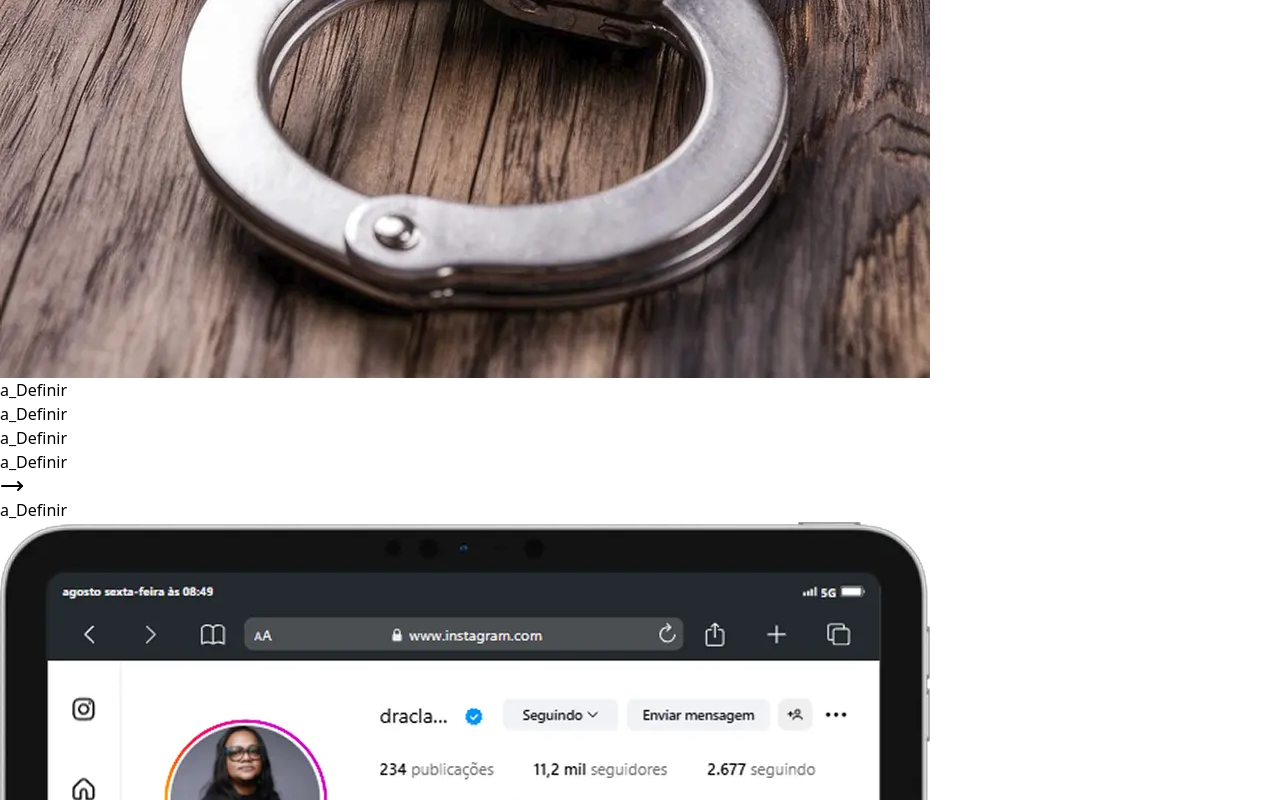
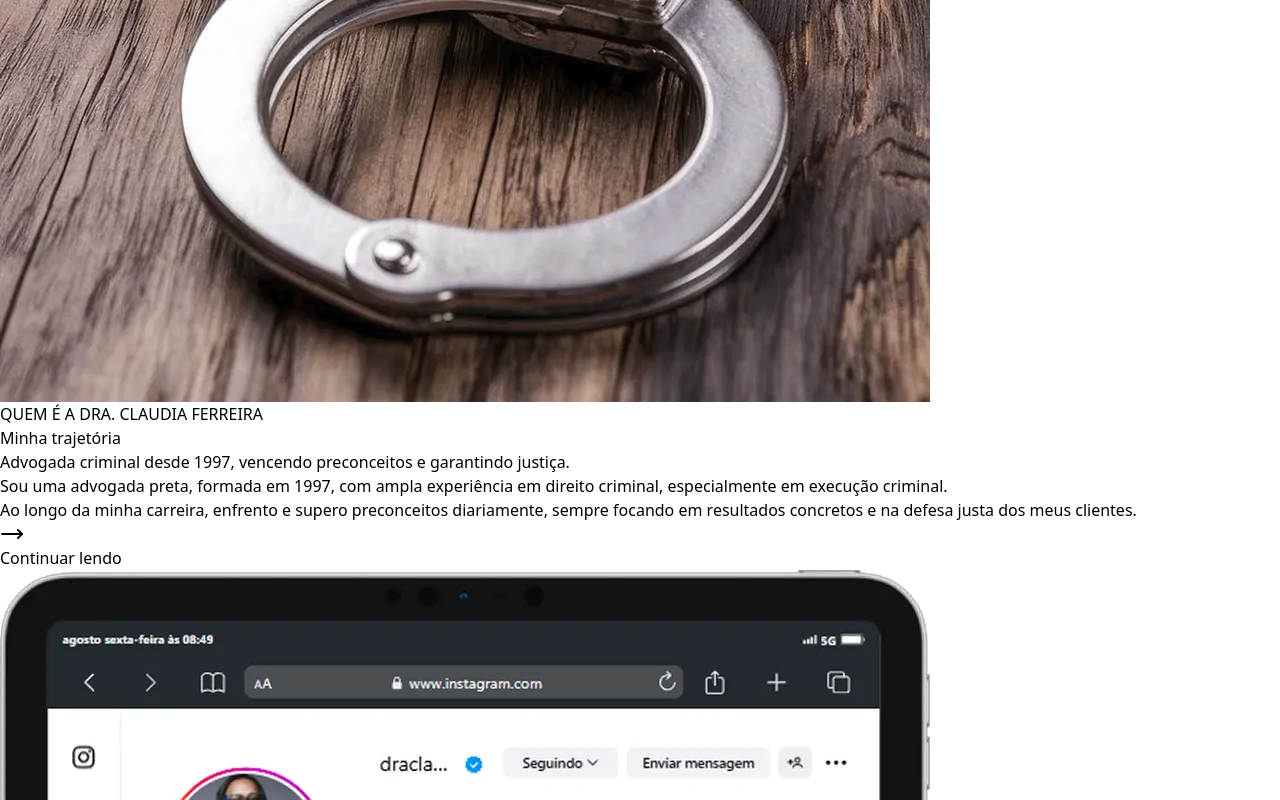
Before and after one commit to Paper-Street-Softwares/Dev-Template, a React (Vite) app: page / in a window 1280 px wide. Shown: the part 2000-2800 px from the top of the page. Built offline with nearby package versions, Linux system fonts and the light colour scheme; a web font is replaced by a local one.

Commit message:
fix: Finaliza seções

```diff
--- a/src/components/sectionElements/AboutFading.jsx
+++ b/src/components/sectionElements/AboutFading.jsx
@@ -1,8 +1,6 @@
-import { useTranslation } from "react-i18next";
+import { Trans } from "react-i18next";
 
 export default function AboutFading({ colorMode = "default" }) {
-  const { t } = useTranslation();
-
   // Classes de tema
   const textClasses = {
     dark: "text-white",
@@ -18,12 +16,11 @@ export default function AboutFading({ colorMode = "default" }) {
   const textClass = textClasses[colorMode] || textClasses.default;
   const fadeClass = fadeClasses[colorMode] || fadeClasses.default;
 
-  // Puxando o parágrafo do JSON de tradução
-  const aboutText = t("about.paragraph", { returnObjects: true });
-
   return (
     <div className={`relative font-secondFont text-paragraph4 ${textClass}`}>
-      {aboutText}
+      {/* Renderiza HTML/JSX do JSON */}
+      <Trans i18nKey="about.paragraph" />
+
       <div
         className={`bottom-0 absolute w-full h-[80px] bg-gradient-to-b from-transparent ${fadeClass}`}
       ></div>
--- a/src/components/sectionElements/ListGroupSocial.jsx
+++ b/src/components/sectionElements/ListGroupSocial.jsx
@@ -14,7 +14,7 @@ export default function ListGroupSocial({
 
   useEffect(() => {
     // IDs do menu (mesma ordem do pt.json)
-    const allIds = ["home", "service", "about", "faq"];
+    const allIds = ["home", "service", "about", "faq", "maps"];
 
     // Pega labels direto do pt.json via i18next
     const allLabels = t("navbar.menuItems", { returnObjects: true });
--- a/src/components/sectionElements/SidebarSocial.jsx
+++ b/src/components/sectionElements/SidebarSocial.jsx
@@ -9,6 +9,7 @@ import {
   ServerIcon,
   HelpCircle,
   AlignJustify,
+  MapPin,
 } from "lucide-react";
 import { Link as ScrollLink } from "react-scroll";
 import { Link as RouterLink } from "react-router-dom";
@@ -39,7 +40,13 @@ export default function SidebarSocial({ colorMode, mode = "blog" }) {
     }
   }, [mode, t]);
 
-  const icons = [<HomeIcon />, <UserSearch />, <ServerIcon />, <HelpCircle />];
+  const icons = [
+    <HomeIcon />,
+    <UserSearch />,
+    <ServerIcon />,
+    <HelpCircle />,
+    <MapPin />,
+  ];
 
   return (
     <div className="inset-0 z-10 flex">
--- a/src/components/sections/Maps.jsx
+++ b/src/components/sections/Maps.jsx
@@ -2,11 +2,13 @@ import SectionArea from "../sectionElements/SectionArea";
 import SectionWrapper from "../sectionElements/SectionWrapper";
 import MotionDivDownToUp from "../animation/MotionDivDownToUp";
 import React, { useState } from "react";
+import { useTranslation } from "react-i18next";
 
 import content from "../../content/content";
 import SectionHeader from "../sectionElements/SectionHeader";
 
 export default function Maps({ colorMode }) {
+  const { t } = useTranslation(); // Hook de tradução
   const [visible, setVisible] = useState(false);
   const [modalContent, setModalContent] = useState("");
   const [modalTitle, setModalTitle] = useState("");
@@ -31,9 +33,9 @@ export default function Maps({ colorMode }) {
         <MotionDivDownToUp className="flex flex-col justify-center w-full">
           <SectionHeader
             className="text-center"
-            miniTitle={content.texts.maps.minitag}
-            sectionHeaderTitle={content.texts.maps.title}
-            sectionHeaderSubtitle={content.texts.maps.subtitle}
+            miniTitle={t("maps.minitag")}
+            sectionHeaderTitle={t("maps.title")}
+            sectionHeaderSubtitle={t("maps.subtitle")}
             color="dark"
             type=""
             titleColorSet={titleColor}
@@ -42,7 +44,7 @@ export default function Maps({ colorMode }) {
           <div className="relative w-full h-auto bg-no-repeat bg-cover shadow-custom-opacity shadow-shadowMaps/50 desktop1:bg-center tablet1:w-full rounded-xl">
             <div className="opacity-90">
               <iframe
-                src={content.texts.maps.embedsrc}
+                src={t("maps.embedsrc")}
                 width="100%"
                 height=""
                 style={{ border: 0 }}
--- a/src/locales/pt.json
+++ b/src/locales/pt.json
@@ -4,7 +4,8 @@
       "home": "Início",
       "service": "Serviços",
       "about": "Sobre Nós",
-      "faq": "Perguntas Frequentes"
+      "faq": "Perguntas Frequentes",
+      "maps": "Mapa"
     },
     "ctaButtonText": "Contato",
     "ctaButtonTextResponsive": "Contato"
@@ -67,32 +68,31 @@
     }
   },
   "maps": {
-    "minitag": "A_Definir",
-    "title": "A_Definir",
-    "subtitle": "A_Definir",
-    "embedsrc": "A_Definir"
+    "minitag": "LOCALIZAÇÃO",
+    "title": "Encontre-nos em Guarulhos - SP",
+    "subtitle": "Visite nosso endereço e confira no mapa abaixo como chegar facilmente.",
+    "embedsrc": "https://www.google.com/maps/embed?pb=!1m18!1m12!1m3!1d3707.905613461239!2d-46.545077!3d-23.4515837!2m3!1f0!2f0!3f0!3m2!1i1024!2i768!4f13.1!3m3!1m2!1s0x94cef5101e3876fd%3A0xc7f92e395c146cb0!2sR.%20Santo%20Cristo%2C%2048%20-%20sala%201%20-%20Vila%20Fiuza%2C%20Guarulhos%20-%20SP%2C%2007094-150!5e1!3m2!1spt-BR!2sbr!4v1755548402136!5m2!1spt-BR!2sbr"
   },
   "about": {
     "imagem": {
       "alt": "A_Definir"
     },
-    "miniTag": "a_Definir",
-    "title": "a_Definir",
-    "subtitle": "a_Definir",
-    "paragraph": "a_Definir",
-    "buttonModalLabelAbout": "a_Definir",
-    "modal": "a_Definir",
+    "miniTag": "QUEM É A DRA. CLAUDIA FERREIRA",
+    "title": "Minha trajetória",
+    "subtitle": "Advogada criminal desde 1997, vencendo preconceitos e garantindo justiça.",
+    "paragraph": "Sou uma advogada preta, formada em 1997, com ampla experiência em direito criminal, especialmente em execução criminal. <br/> Ao longo da minha carreira, enfrento e supero preconceitos diariamente, sempre focando em resultados concretos e na defesa justa dos meus clientes.",
+    "buttonModalLabelAbout": "Continuar lendo",
+    "modal": "Sou uma advogada preta, formada em 1997, com ampla experiência em direito criminal, especialmente em execução criminal. <br/> <br/> Ao longo da minha carreira, enfrento e supero preconceitos diariamente, sempre focando em resultados concretos e na defesa justa dos meus clientes. <br/><br/> Ofereço atendimento humanizado, sigiloso e transparente, tanto presencial quanto online, em todo o Brasil. <br/><br/> Priorizo a comunicação com famílias de presos, acesso aos processos, agilidade em flagrantes e dedicação exclusiva a cada caso, garantindo suporte em todos os momentos. <br/> <br/>Atuo com rapidez em situações complexas como prisões indevidas, progressão de regime ou audiências de custódia.<br/> <br/> Acompanhamento diário pelo nosso sistema operacional, despachos com juízes e diretores de unidades, e petições objetivas garantem atenção máxima às demandas de cada cliente.   ",
     "ctaButtonAriaLabel": "",
-    "ctaButtonText": "a_Definir",
+    "ctaButtonText": "Entre em contato",
     "aboutSocial": {
-      "miniTag": "a_Definir",
-      "title": "a_Definir",
-      "subtitle": "a_Definir",
+      "miniTag": "REDES SOCIAIS",
+      "title": "Conecte-se agora mesmo",
+      "subtitle": "Aproveite nossas redes sociais para mantermos contato e ficar por dentro de atualizações importantes no mundo do direito.",
       "labelInstagram": "Siga-me no Instagram",
       "labelFacebook": "Siga-me no Facebook",
       "labelLinkedin": "Siga-me no LinkedIn",
       "labeltiktok": "Siga-me no TikTok",
-
       "labelX": "A_Definir"
     }
   },
@@ -109,29 +109,29 @@
     "ctaButtonText": "Entre em Contato"
   },
   "steps": {
-    "miniTag": "a_Definir",
-    "title": "a_Definir",
-    "subtitle": "a_Definir",
+    "miniTag": "PASSO A PASSO",
+    "title": "Como funciona nosso atendimento?",
+    "subtitle": "",
     "cards": {
       "card1": {
         "stepNumber": 1,
-        "cardTitle": "a_Definir",
-        "cardDescription": "a_Definir"
+        "cardTitle": "Consulta inicial",
+        "cardDescription": "Realizamos uma reunião para entender seu caso e identificar suas necessidades jurídicas."
       },
       "card2": {
         "stepNumber": 2,
-        "cardTitle": "a_Definir",
-        "cardDescription": "a_Definir"
+        "cardTitle": "Análise detalhada",
+        "cardDescription": "Examinamos todos os aspectos do seu caso, revisando documentos e evidências para obter uma visão completa."
       },
       "card3": {
         "stepNumber": 3,
-        "cardTitle": "a_Definir",
-        "cardDescription": "a_Definir"
+        "cardTitle": "Elaboração da estratégia",
+        "cardDescription": "Criamos uma estratégia jurídica personalizada para proteger seus interesses de maneira eficaz."
       },
       "card4": {
         "stepNumber": 4,
-        "cardTitle": "a_Definir",
-        "cardDescription": "a_Definir"
+        "cardTitle": "Ação legal",
+        "cardDescription": "Iniciamos e conduzimos as ações judiciais ou o serviço contratado, buscando justiça e soluções personalizadas conforme a necessidade do seu caso."
       }
     }
   },
@@ -161,8 +161,8 @@
         "answer": "Traga os documentos relevantes ao seu caso, como contratos, correspondências e registros, além de documentos pessoais e comprovante de residência."
       },
       "question4": {
-        "question": "Você realiza atendimento em casos de prisão em flagrante?",
-        "answer": "Sim. Atuo de forma imediata para garantir que todos os seus direitos sejam respeitados desde o primeiro momento da prisão, buscando a solução mais rápida possível."
+        "question": "Vocês oferecem serviços de consultoria preventiva?",
+        "answer": "Sim, oferecemos consultoria preventiva para evitar problemas futuros e garantir conformidade legal."
       }
     },
     "paragraph": "Clique aqui caso tenha mais dúvidas"
--- a/src/pages/Index.jsx
+++ b/src/pages/Index.jsx
@@ -70,7 +70,7 @@ export default function Index() {
       <Steps colorMode={colorMode} />
       {/* <BlogPosts /> */}
       <Faq colorMode={colorMode} />
-      {/* <Maps colorMode={colorMode} /> */}
+      <Maps colorMode={colorMode} />
       <FooterSocial colorMode={colorMode} addres={true} obs={true} />
       <FloatingWhatsappButton />
       <BackToTopButton />
```
Also changed, not shown: src/locales/reseted/pt-reseted.json (+4 -5 lines).
